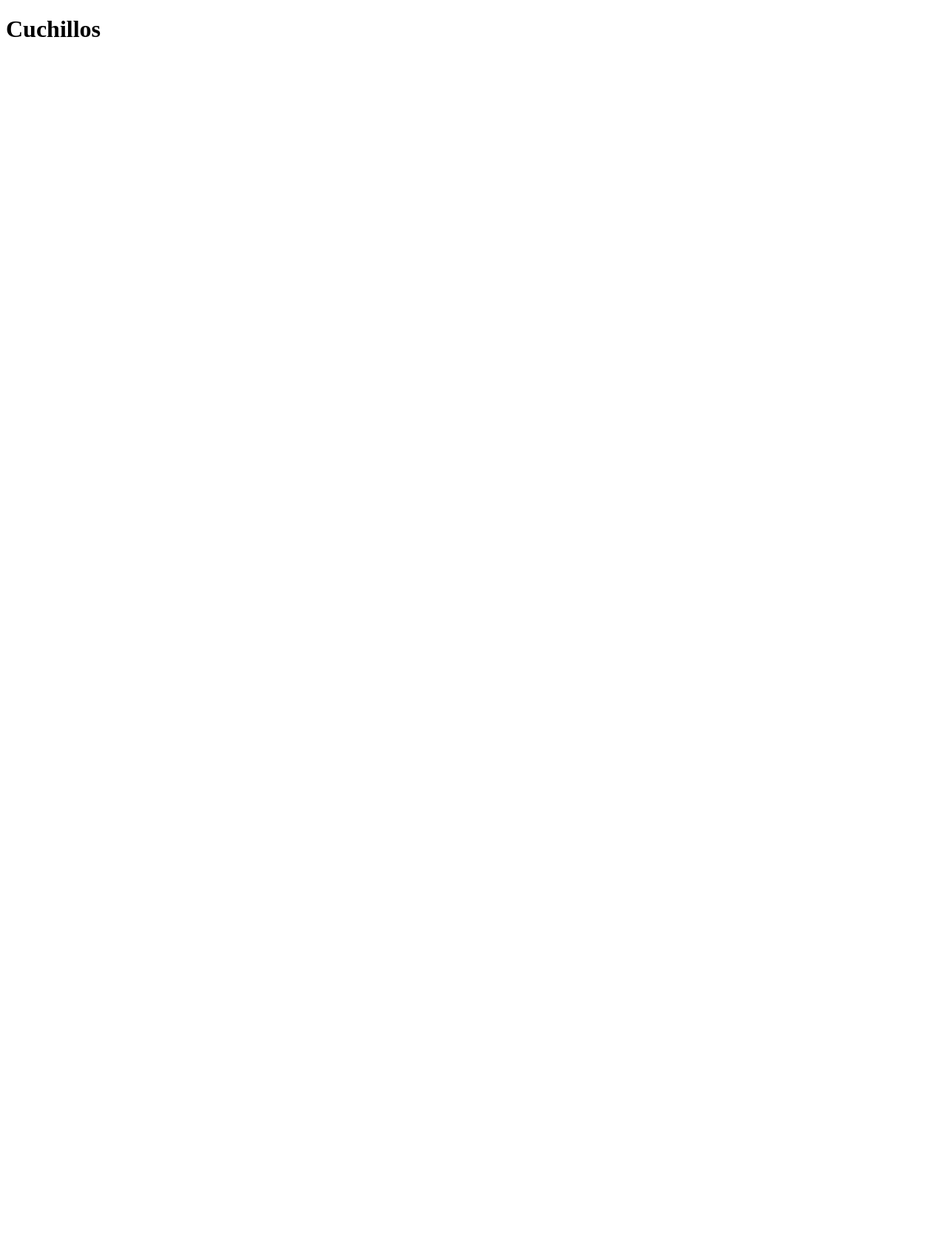
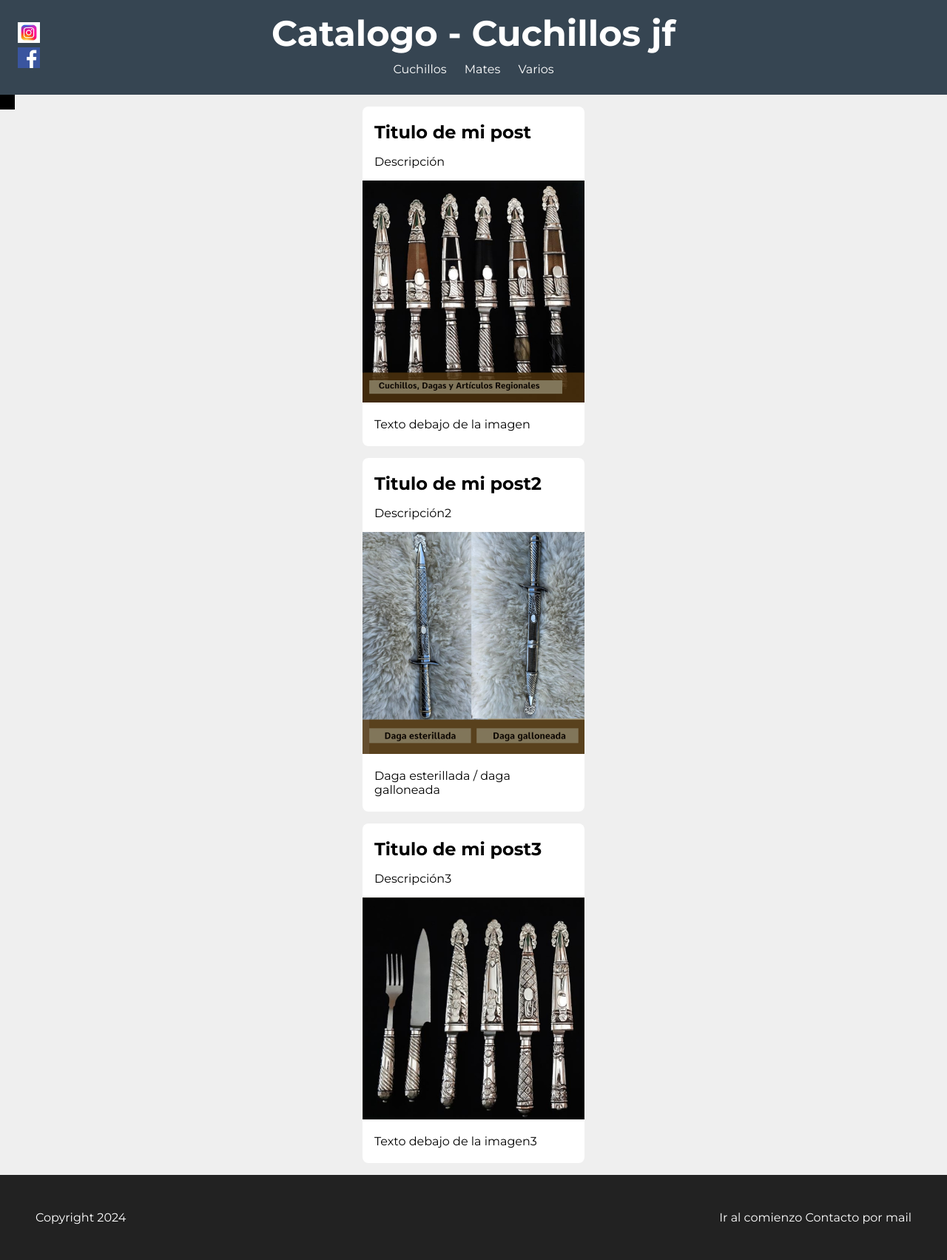
Before and after one commit to alexis-figueira/cuchillosJF, a PHP site: page /cuchillos.html in a window 1280 px wide. Before the commit the page is almost empty. Shown: the whole page at 74% size. Before the commit the page ends 50 px from the top, so only its background shows below. Run offline with PHP 8.4, Linux system fonts and the light colour scheme.

Commit message:
Cuchillos.html

```diff
--- a/cuchillos.html
+++ b/cuchillos.html
@@ -1,17 +1,58 @@
 <!DOCTYPE html>
 <html lang="en">
 <head>
-    <title>Catalogo cuchillos</title>
+    <title>Nuestros  cuchillos</title>
     <link rel="preconnect" href="https://fonts.googleapis.com">
     <link rel="preconnect" href="https://fonts.gstatic.com" crossorigin>
     <link href="https://fonts.googleapis.com/css2?family=Montserrat:wght@400;700&display=swap" rel="stylesheet">
+
+    <link rel="stylesheet" href="style.css">
+
 </head>
 <body>
-    <header>
-        <h1>Cuchillos</h1>
+    <header id="titulo">
+        <div class="redes">
+            <a href="https:www.instagram.com/cuchillosjf" target="_blank"><img src="./img/instagram.jfif" class="icono"></a>
+            <a href="https:www.facebook.com/cuchillosjf" target="_blank"><img src="./img/facebook.png" class="icono"></a>
+        </div>
+        <div>
+            <h1>Catalogo - Cuchillos jf</h1>
+        </div>
+        <nav>
+            <a href="./cuchillos.html">Cuchillos</a>
+            <a href="./mates.html">Mates</a>
+            <a href="./varios.html">Varios</a>
+        </nav>
     </header>
+    <aside>
+        >
+    </aside>
+    <section class="container">
+        <article class="post">
+            <h2>Titulo de mi post</h2>
+            <p>Descripción</p>
+            <img src="./img/cuchillos.jpg" width="300px" alt="">
+            <p>Texto debajo de la imagen</p>
+        </article>
+        <article class="post1">
+            <h2>Titulo de mi post2</h2>
+            <p>Descripción2</p>
+            <img src="img/cuchillo alfombardo.jpg" width="300px" alt="">
+            <p>Daga esterillada / daga galloneada</p>
+        </article>
+        <article class="post">
+            <h2>Titulo de mi post3</h2>
+            <p>Descripción3</p>
+            <img src="img/juego de picnic.jpg" width="300px" alt="">
+            <p>Texto debajo de la imagen3</p>
+        </article>
+    </section>
+    <footer>
+        <section>
+            <a href="#titulo">Ir al comienzo</a>
+            <a href="mailto:alexis.figueira@hotmail.com">Contacto por mail</a>
+        </section>
+        <p>Copyright 2024</p>
+    </footer>
 </body>
-<footer>
-
-</footer>
 </html>
--- a/index.html
+++ b/index.html
@@ -5,6 +5,7 @@
     <link rel="preconnect" href="https://fonts.googleapis.com">
     <link rel="preconnect" href="https://fonts.gstatic.com" crossorigin>
     <link href="https://fonts.googleapis.com/css2?family=Montserrat:wght@400;700&display=swap" rel="stylesheet">
+    <link rel="icon" href="./img/favicon-32x32.png">
     <link rel="stylesheet" href="style.css">
 </head>
 <body>
--- a/style.css
+++ b/style.css
@@ -1,3 +1,8 @@
+*{
+    margin: 0;
+    padding: 0;
+}
+
 html {
     font-family: 'Montserrat', sans-serif;
 }
@@ -10,41 +15,39 @@ body {
 header {
     background-color: #364552;
     color: white;
-    padding: 2rem 0rem;
+    height: 8rem ;
 }
 
 .redes{
     position: absolute;
     float: left;
-    height: 60px;
+    height: 5rem;
     width: 40px;
-    padding: 0;
-    margin: 0 0 0 10px;
+    margin: 1.5rem 0 0 1.5rem;
 }
 
 .icono{
     display: block;
     float: left;
     width: 30px;
-    margin: 3px 0;
+    margin-top: 6px;
 }
-
 
 
 header h1{
     font-size: 3rem;
     text-align: center;
-    margin: 0;
+    padding-top: 1rem ;
 }
 
 header nav{
     text-align: center;
+    margin: 10px 0px;
 }
 
 header nav a {
-    display: inline-block;
-    padding: 0 auto;
-    margin: 0px 20px 0 0 ;
+    padding: 10px auto;
+    margin: 0px 10px 0 10px ;
     transition: all 0.3s ease;
     color: #fff;
     text-decoration: none;
@@ -52,7 +55,7 @@ header nav a {
 
 header nav a:hover{
     color: cornflowerblue;
-    font-size: 1.3rem;
+    font-size: 1.1rem;
 }
 
 
@@ -70,7 +73,7 @@ section article {
 }
 
 section article:hover {
-    box-shadow: 0 0.1rem 0.4rem rgba(0, 0, 0, 0.3);
+    box-shadow: 0 0.5rem 0.9rem rgba(0, 0, 0, 0.3);
 }
 
 section article h2, section article p{
@@ -103,3 +106,20 @@ footer a{
 footer a:hover{
     color: cornflowerblue;
 }
+
+
+aside{
+    transition: all 1s ease;
+    position: absolute;
+    float: left;
+    background-color: black;
+    width: 20px;
+    height: 20px;
+}
+
+aside:hover{
+    width: 15rem;
+    height: 30rem;
+    background-color: black;
+
+}
```
Also changed, not shown: img/favicon-16x16.png (added), img/favicon-32x32.png (added).
